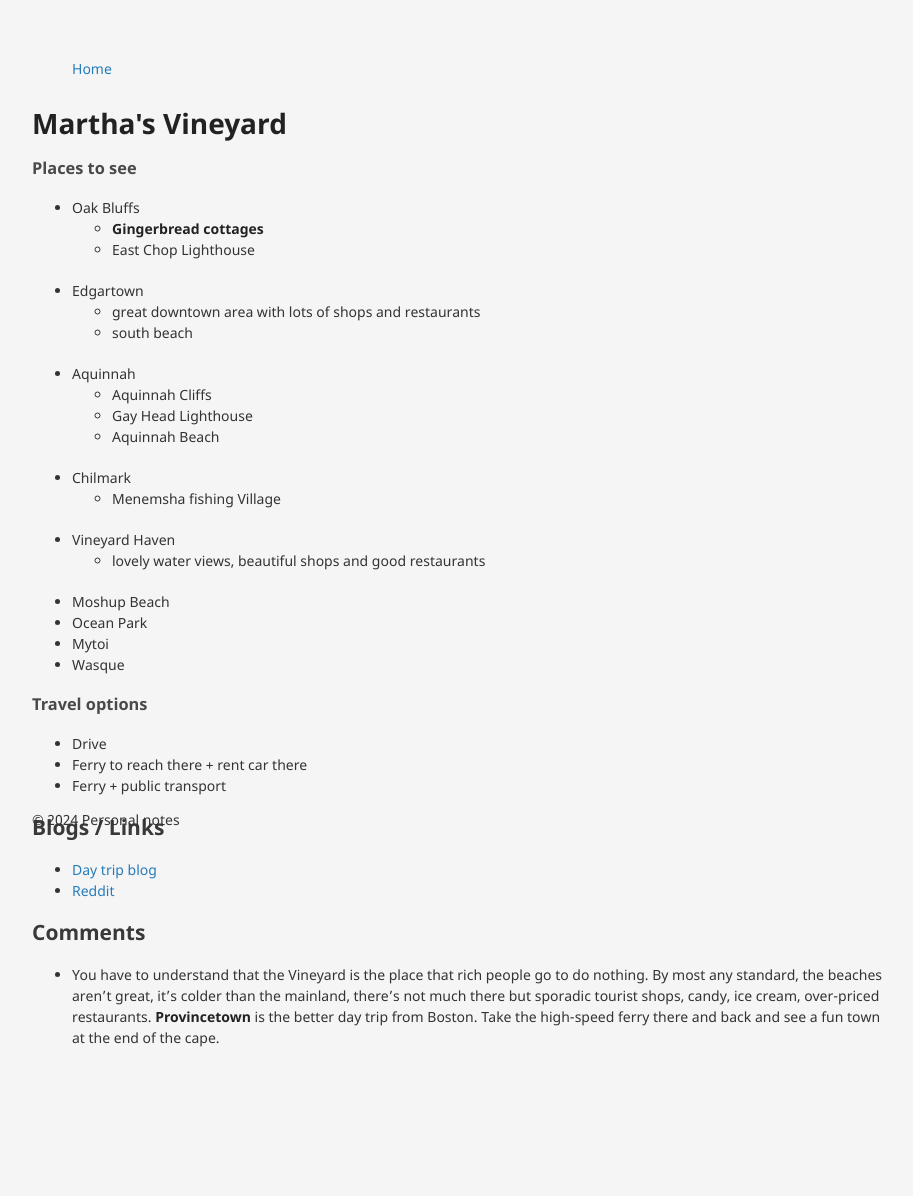
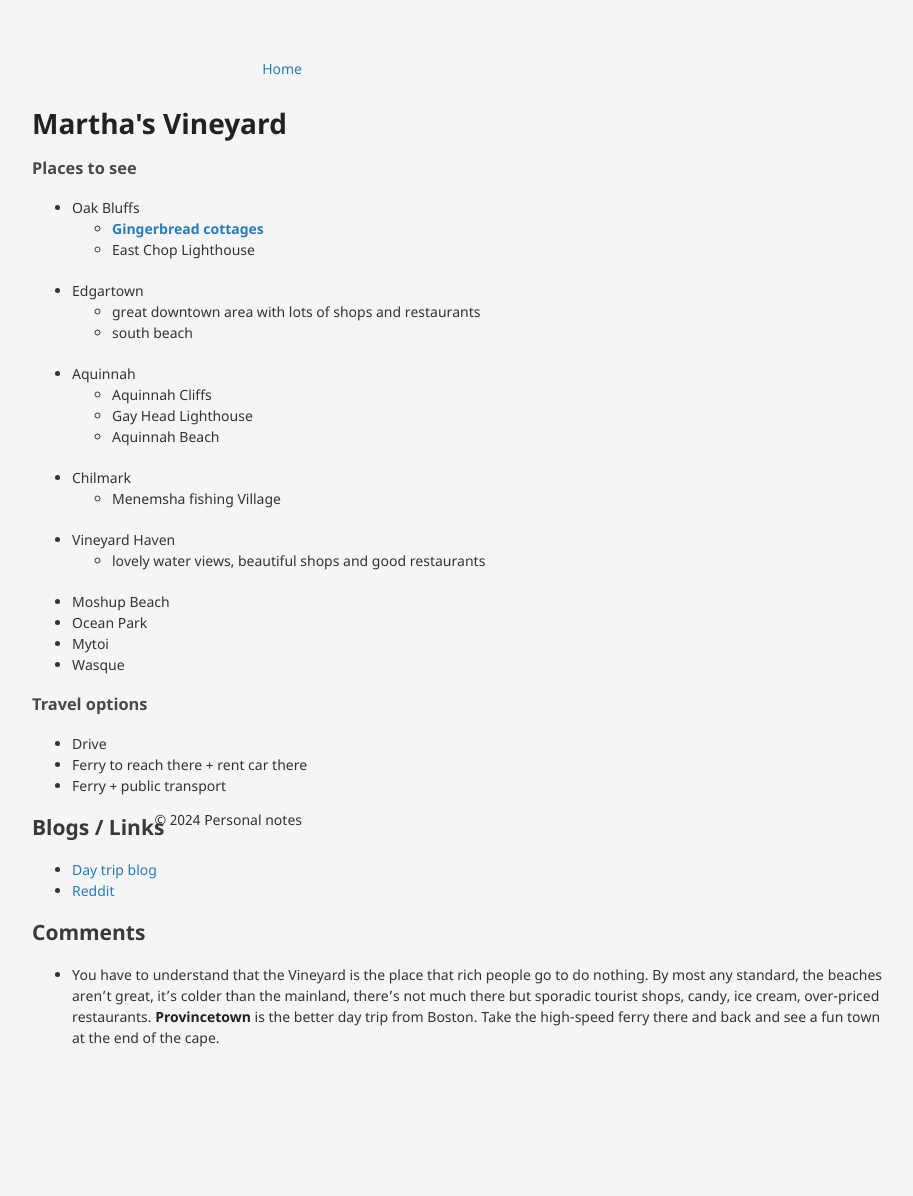
Before and after one commit to neeravkarani/personal, a Jekyll site: the page built from _posts/trips/2024-06-19-martha-vineyard.md, in a window 1280 px wide. Shown: the whole page, without its empty margins (178-1091 px from the left). Built offline with Jekyll 4.4.1, drawn with Linux system fonts in a browser that asks for light colours.

Commit message:
added martha's vineyard notes

```diff
--- a/_includes/footer.html
+++ b/_includes/footer.html
@@ -1,2 +1,3 @@
 <!-- Footer content -->
-<p>&copy; {{ site.time | date: "%Y" }} {{ site.title }}</p>
+<!-- <p>&copy; {{ site.time | date: "%Y" }} {{ site.title }}</p> -->
+<p class="right-float">&copy; {{ site.time | date: "%Y" }} {{ site.title }}</p>
--- a/_includes/navigation.html
+++ b/_includes/navigation.html
@@ -1,6 +1,6 @@
 <nav>
   <ul style="list-style: none; margin: 0;">
-    <li style="float: left;"><a href="{{ '/' | relative_url }}">Home</a></li>
+    <li style="float: right;"><a href="{{ '/' | relative_url }}">Home</a></li>
   </ul>
 </nav>
 <div style="clear: both;"></div>
--- a/_posts/trips/2024-06-19-martha-vineyard.md
+++ b/_posts/trips/2024-06-19-martha-vineyard.md
@@ -6,7 +6,7 @@ title: "Martha's Vineyard"
 ### Places to see
 
  - Oak Bluffs
-    - **Gingerbread cottages**
+    - **[Gingerbread cottages](https://www.countryliving.com/real-estate/news/g3613/marthas-vineyard-gingerbread-houses/)**
     - East Chop Lighthouse
  - Edgartown
     - great downtown area with lots of shops and restaurants
--- a/_sass/jekyll-theme-minimal.scss
+++ b/_sass/jekyll-theme-minimal.scss
@@ -292,3 +292,7 @@ footer {
     color:#444;
   }
 }
+
+.right-float {
+  float: right;
+}
```
